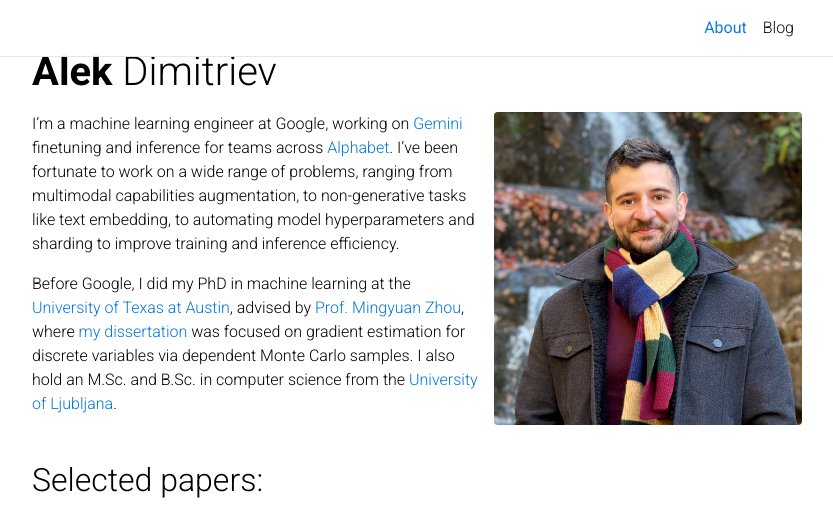
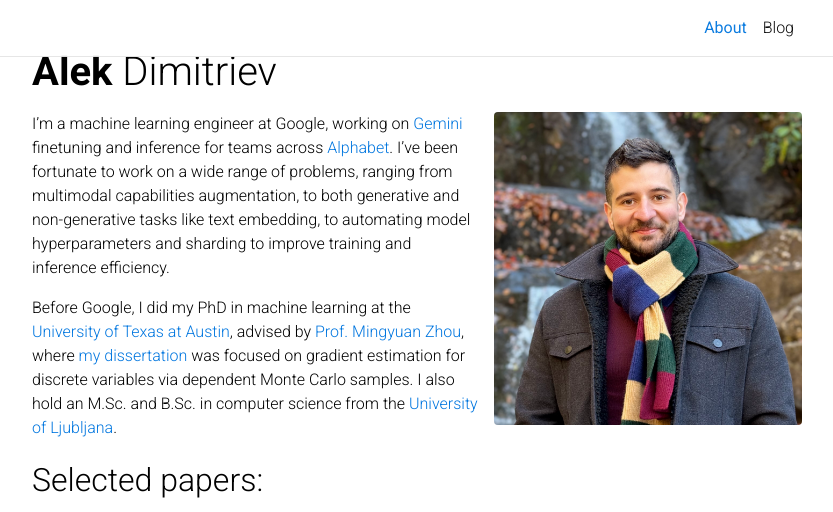
Before and after one commit to alekdimi/alekdimi.github.io, a Jekyll site: the page built from _pages/about.md, in a window 1280 px wide, cut to the strip 0-512 px from the top of the page. Shown: the whole strip, without its empty margins (223-1056 px from the left). Built offline with Jekyll 4.4.1, drawn with Linux system fonts in a browser that asks for light colours; nearby versions of some CDN libraries; full-size pictures stand in for the smaller copies a plugin makes; comment, search, counter and statistics services are not loaded; a style sheet for code colours, icons or effects is not loaded.

Commit message:
Update about.md

```diff
--- a/_pages/about.md
+++ b/_pages/about.md
@@ -13,7 +13,7 @@
 social: true  # includes social icons at the bottom of the page
 ---
 
-I'm a machine learning engineer at Google, working on [Gemini](https://gemini.google.com) finetuning and inference for teams across [Alphabet](https://abc.xyz). I've been fortunate to work on a wide range of problems, ranging from multimodal capabilities augmentation, to non-generative tasks like text embedding, to automating model hyperparameters and sharding to improve training and inference efficiency.
+I'm a machine learning engineer at Google, working on [Gemini](https://gemini.google.com) finetuning and inference for teams across [Alphabet](https://abc.xyz). I've been fortunate to work on a wide range of problems, ranging from multimodal capabilities augmentation, to both generative and non-generative tasks like text embedding, to automating model hyperparameters and sharding to improve training and inference efficiency.
 
 Before Google, I did my PhD in machine learning at the [University of Texas at Austin](https://www.utexas.edu/), advised by [Prof. Mingyuan Zhou](http://mingyuanzhou.github.io/), where [my dissertation](https://repositories.lib.utexas.edu/items/b2924809-2671-48ba-b004-5e509f50bcc0) was focused on gradient estimation for discrete variables via dependent Monte Carlo samples. I also hold an M.Sc. and B.Sc. in computer science from the [University of Ljubljana](https://fri.uni-lj.si/en).
 
```
Also changed, not shown: other parts of _pages/about.md (+1 -1 lines).
